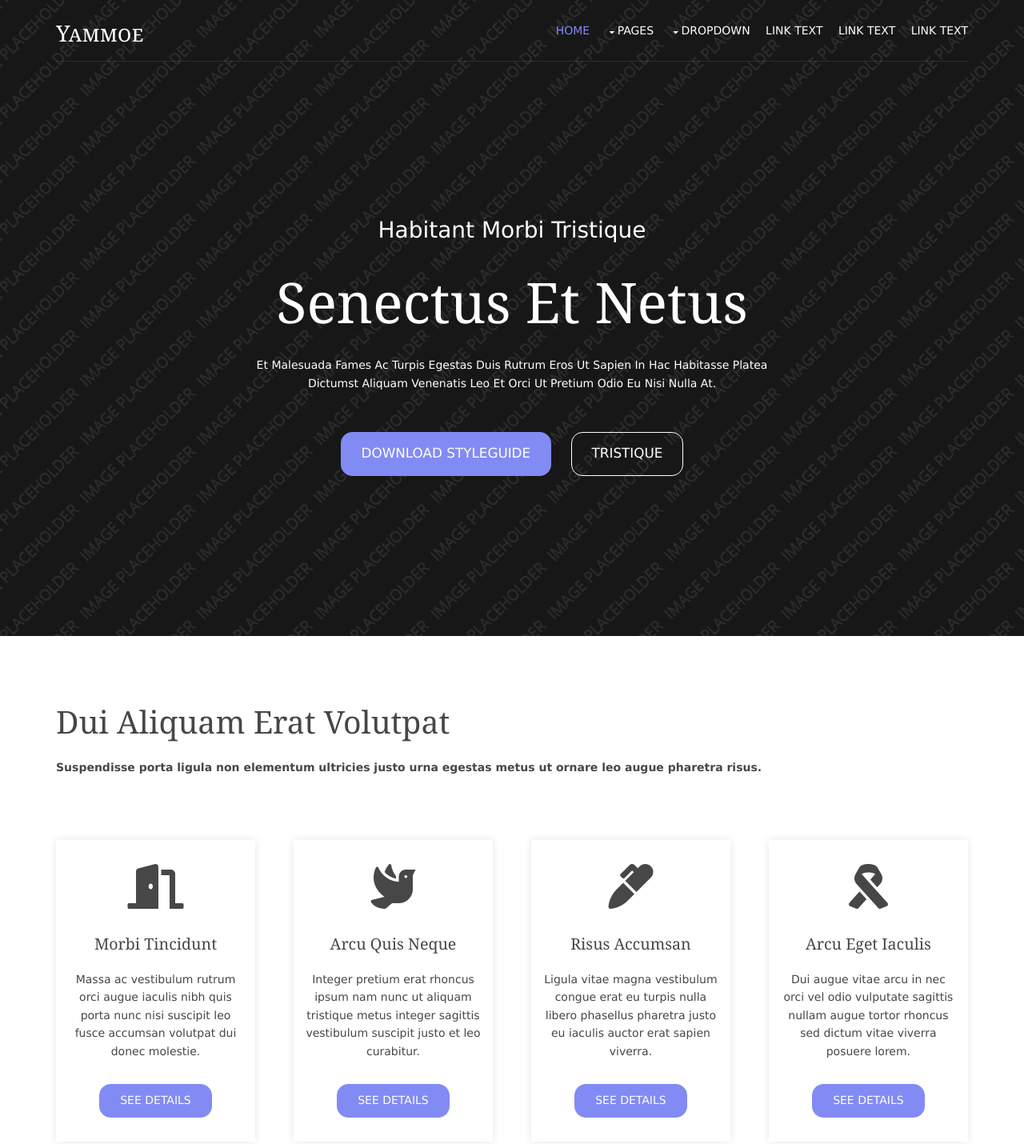
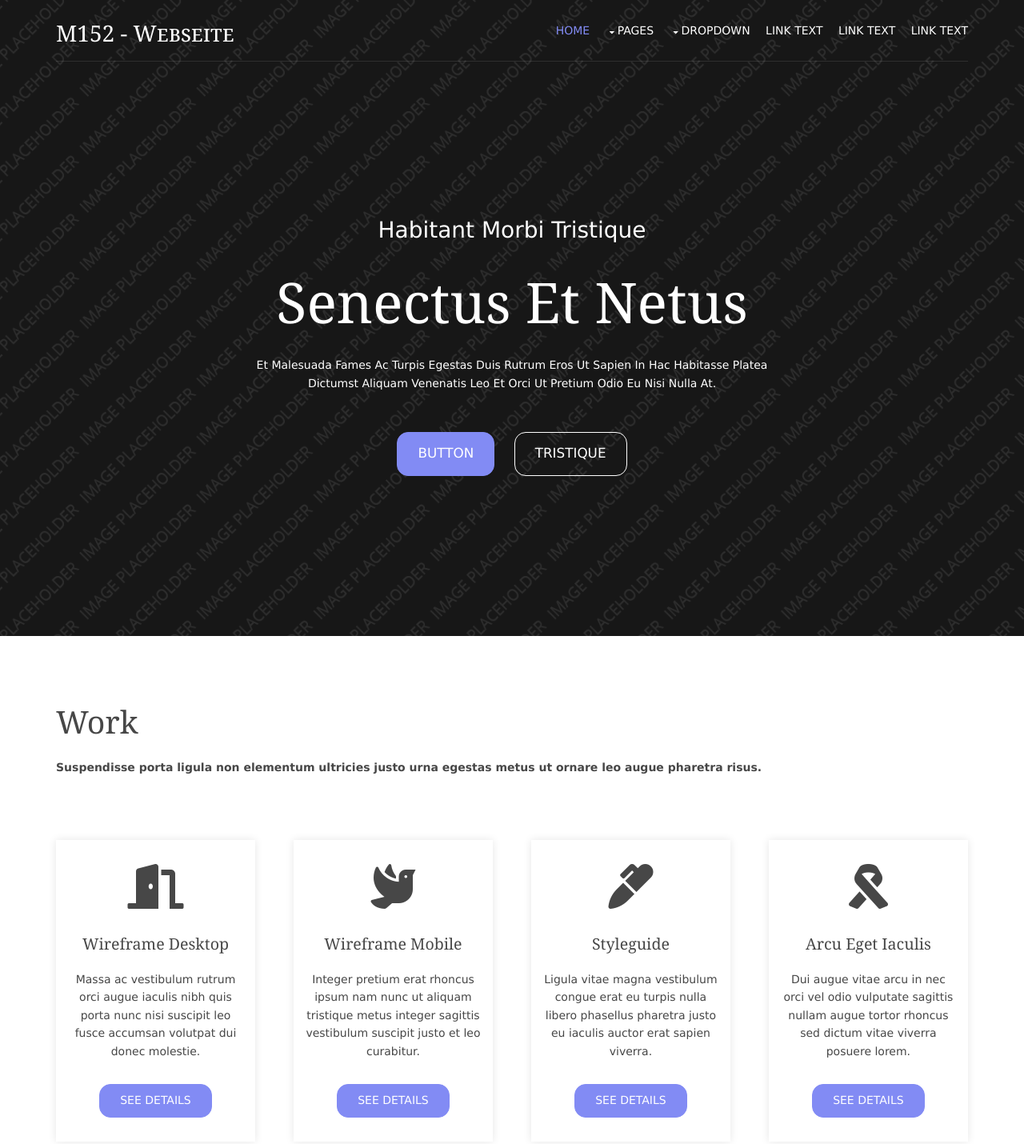
Before and after one commit to Sili-Dev/M151_M152, a plain HTML site: page M152/project_website/index.html in a window 1280 px wide. Shown: the top 1430 px of the page at 80% size. Drawn offline with Linux system fonts and the light colour scheme.

Commit message:
linked exercises

```diff
--- a/M152/project_website/index.html
+++ b/M152/project_website/index.html
@@ -14,7 +14,7 @@
     <div class="wrapper row1">
       <header id="header" class="hoc clear">
         <div id="logo" class="fl_left">
-          <h1><a href="index.html">Yammoe</a></h1>
+          <h1><a href="index.html">M152 - Webseite</a></h1>
         </div>
         <nav id="mainav" class="fl_right">
           <ul class="clear">
@@ -58,7 +58,7 @@
           venenatis leo et orci ut pretium odio eu nisi nulla at.</p>
         <footer>
           <ul class="nospace inline pushright">
-            <li><a class="btn" href="./Styleguide_Kota_Silvan.pdf">Download Styleguide</a></li>
+            <li><a class="btn" href="#">Button</a></li>
             <li><a class="btn inverse" href="#">Tristique</a></li>
           </ul>
         </footer>
@@ -71,32 +71,32 @@
     <main class="hoc container clear">
       <!-- main body -->
       <section id="services">
-        <h6 class="heading font-x3">Dui aliquam erat volutpat</h6>
+        <h6 class="heading font-x3">Work</h6>
         <p class="btmspace-80 bold">Suspendisse porta ligula non elementum ultricies justo urna egestas metus ut ornare
           leo augue pharetra risus.</p>
         <ul class="nospace group">
           <li class="one_quarter">
             <article><i class="fas fa-door-open fa-4x"></i>
-              <h6 class="heading">Morbi tincidunt</h6>
+              <h6 class="heading">Wireframe Desktop</h6>
               <p>Massa ac vestibulum rutrum orci augue iaculis nibh quis porta nunc nisi suscipit leo fusce accumsan
                 volutpat dui donec molestie.</p>
-              <footer><a class="btn" href="#">See Details</a></footer>
+              <footer><a class="btn" href="./wireframes/desktop.png">See Details</a></footer>
             </article>
           </li>
           <li class="one_quarter">
             <article><i class="fas fa-dove fa-4x"></i>
-              <h6 class="heading">Arcu quis neque</h6>
+              <h6 class="heading">Wireframe Mobile</h6>
               <p>Integer pretium erat rhoncus ipsum nam nunc ut aliquam tristique metus integer sagittis vestibulum
                 suscipit justo et leo curabitur.</p>
-              <footer><a class="btn" href="#">See Details</a></footer>
+              <footer><a class="btn" href="./wireframes/mobile.png">See Details</a></footer>
             </article>
           </li>
           <li class="one_quarter">
             <article><i class="fas fa-marker fa-4x"></i>
-              <h6 class="heading">Risus accumsan</h6>
+              <h6 class="heading">Styleguide</h6>
               <p>Ligula vitae magna vestibulum congue erat eu turpis nulla libero phasellus pharetra justo eu iaculis
                 auctor erat sapien viverra.</p>
-              <footer><a class="btn" href="#">See Details</a></footer>
+              <footer><a class="btn" href="./Styleguide_Kota_Silvan.pdf">See Details</a></footer>
             </article>
           </li>
           <li class="one_quarter">
```
